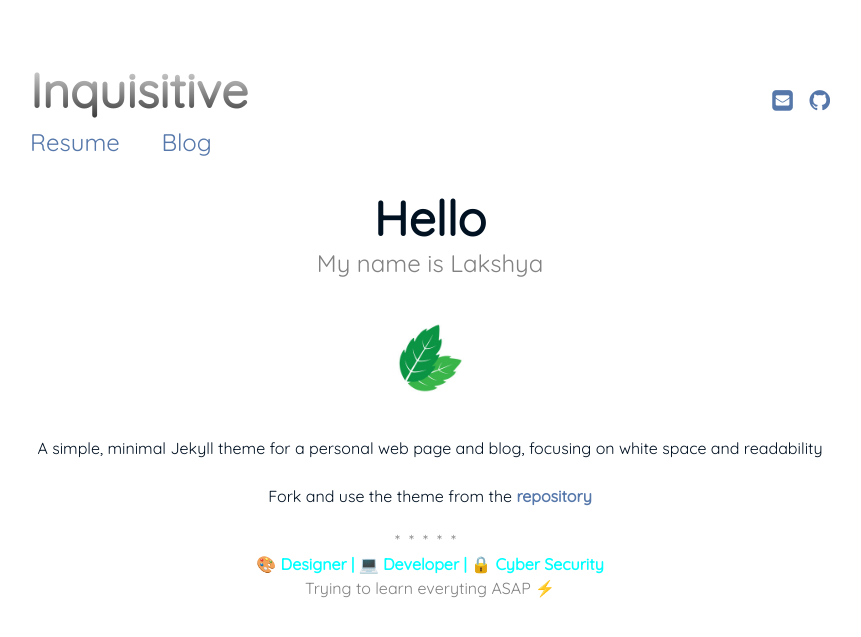
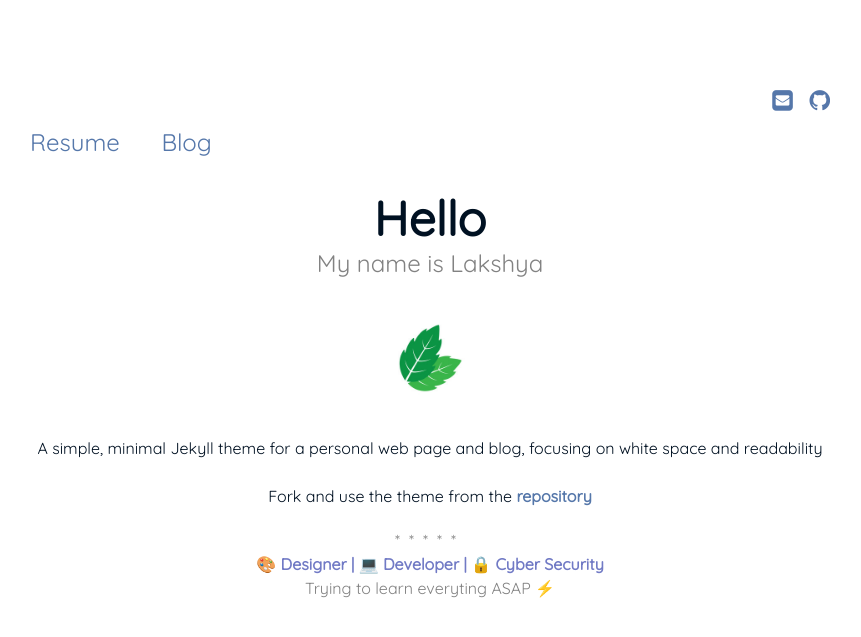
Before and after one commit to lakshyarao22/lakshyarao22.github.io, a Jekyll site: the page built from index.md, in a window 1280 px wide. Shown: the top 637 px of the page, without its empty margins (210-1071 px from the left). Built offline with Jekyll 4.4.1, drawn with Linux system fonts in a browser that asks for light colours.

Commit message:
added gradient LOGO

```diff
--- a/assets/css/main.css
+++ b/assets/css/main.css
@@ -42,7 +42,7 @@
       font-weight: 400; }
 
   strong {
-    color: #00FFFF; }
+    color: #717ac5; }
 
   .wrapper {
     max-width: 800px;
@@ -61,7 +61,8 @@
     /* color: #00FFFF; */
     display: block;
     /* font-size: 72px; */
-    background: -webkit-linear-gradient(#eee, #333);
+    background: -webkit-linear-gradient(to right, #84ffc9, #aab2ff, #eca0ff);
+    background-clip:text;
     -webkit-background-clip: text;
     -webkit-text-fill-color: transparent;
   }
```
